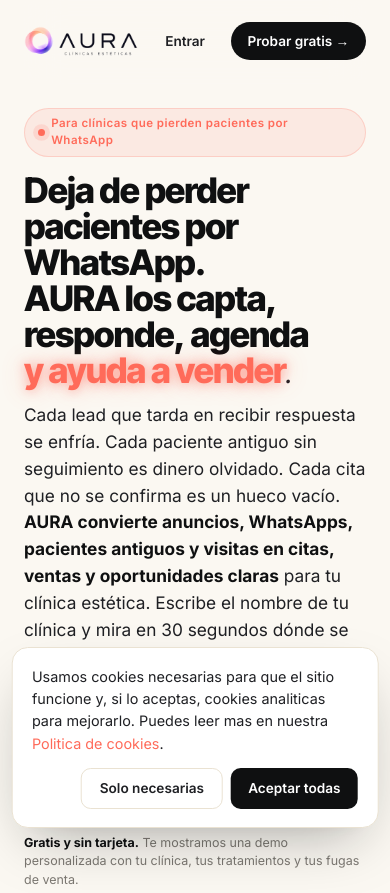
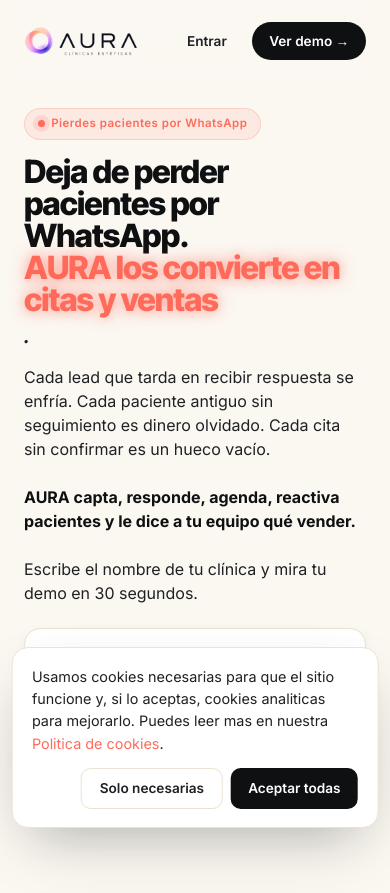
Before and after one commit to Lucenathor/aura-aesthetic-deck, a website: page mvp/index.html in a window 390 px wide. Shown: the top 893 px of the page. Drawn offline with nearby package versions, Linux system fonts and the light colour scheme; animation ran at ten frames a second.

Commit message:
Landing: hero mobile (H1 corto + linea coral 'citas y ventas', copy 3 parrafos, botones cortos, espaciado movil)

```diff
--- a/mvp/index.html
+++ b/mvp/index.html
@@ -849,7 +849,9 @@ img{max-width:100%;display:block}
 /* Improve hero spacing on mobile */
 @media(max-width:760px){
   .hero{padding:1.5rem 0 1rem}
-  .h1{font-size:clamp(2.2rem,9vw,3.2rem);margin:1rem 0 .8rem}
+  .h1{font-size:clamp(2rem,8vw,2.9rem);line-height:1;margin:1rem 0 1.1rem}
+  .sub{font-size:1rem;line-height:1.5;margin-bottom:1.4rem}
+  .composer{margin-bottom:2.4rem}
   .hero-img{margin-top:1.5rem}
 }
 
@@ -931,7 +933,7 @@ img{max-width:100%;display:block}
     </nav>
     <div class="right">
       <a href="/dashboard?t=clinica-elvira" class="signin">Entrar</a>
-      <a href="#composer" class="try">Probar gratis →</a>
+      <a href="#composer" class="try">Ver demo →</a>
     </div>
   </header>
 
@@ -940,7 +942,7 @@ img{max-width:100%;display:block}
     <div class="hero-grid">
       <!-- LEFT -->
       <div>
-        <span class="eyebrow"><i></i> Para clínicas que pierden pacientes por WhatsApp</span>
+        <span class="eyebrow"><i></i> Pierdes pacientes por WhatsApp</span>
         <h1 class="h1" id="h1Anim">
           <span class="word" style="--i:0">Deja </span>
           <span class="word" style="--i:1">de </span>
@@ -948,14 +950,9 @@ img{max-width:100%;display:block}
           <span class="word" style="--i:3">pacientes </span>
           <span class="word" style="--i:4">por </span>
           <span class="word" style="--i:5">WhatsApp.</span><br>
-          <span class="word" style="--i:6">AURA </span>
-          <span class="word" style="--i:7">los </span>
-          <span class="word" style="--i:8">capta, </span>
-          <span class="word" style="--i:9">responde, </span>
-          <span class="word" style="--i:10">agenda </span>
-          <span class="word accent glow" style="--i:11">y ayuda a vender</span><span class="serif">.</span>
+          <span class="word accent glow" style="--i:6">AURA los convierte en citas y ventas</span><span class="serif">.</span>
         </h1>
-        <p class="sub">Cada lead que tarda en recibir respuesta se enfría. Cada paciente antiguo sin seguimiento es dinero olvidado. Cada cita que no se confirma es un hueco vacío. <strong>AURA convierte anuncios, WhatsApps, pacientes antiguos y visitas en citas, ventas y oportunidades claras</strong> para tu clínica estética. Escribe el nombre de tu clínica y mira en 30 segundos dónde se te está escapando el dinero.</p>
+        <p class="sub">Cada lead que tarda en recibir respuesta se enfría. Cada paciente antiguo sin seguimiento es dinero olvidado. Cada cita sin confirmar es un hueco vacío.<br><br><strong>AURA capta, responde, agenda, reactiva pacientes y le dice a tu equipo qué vender.</strong><br><br>Escribe el nombre de tu clínica y mira tu demo en 30 segundos.</p>
 
         <!-- COMPOSER -->
         <div class="composer" id="composer">
@@ -982,7 +979,7 @@ img{max-width:100%;display:block}
             <div class="row" id="rowName">
               <input id="nameIn" type="text" placeholder="Escribe el nombre de tu clínica" autocomplete="off"/>
               <button class="submit" id="goNameBtn">
-                Ver dónde pierdo pacientes
+                Ver mi demo
                 <svg width="14" height="14" viewBox="0 0 24 24" fill="none" stroke="currentColor" stroke-width="2.5"><line x1="5" y1="12" x2="19" y2="12"/><polyline points="12 5 19 12 12 19"/></svg>
               </button>
             </div>
@@ -1024,7 +1021,7 @@ img{max-width:100%;display:block}
           </div>
 
           <div class="helper">
-            <span><b>Gratis y sin tarjeta.</b> Te mostramos una demo personalizada con tu clínica, tus tratamientos y tus fugas de venta.</span>
+            <span><b>Gratis y sin tarjeta.</b> Demo personalizada con tu clínica.</span>
           </div>
         </div>
       </div>
```
